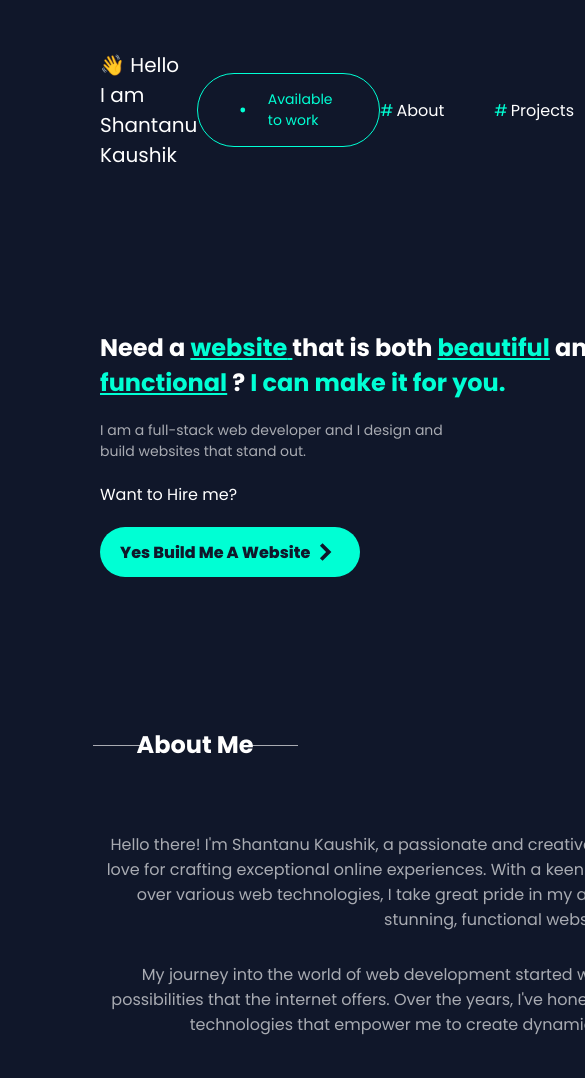
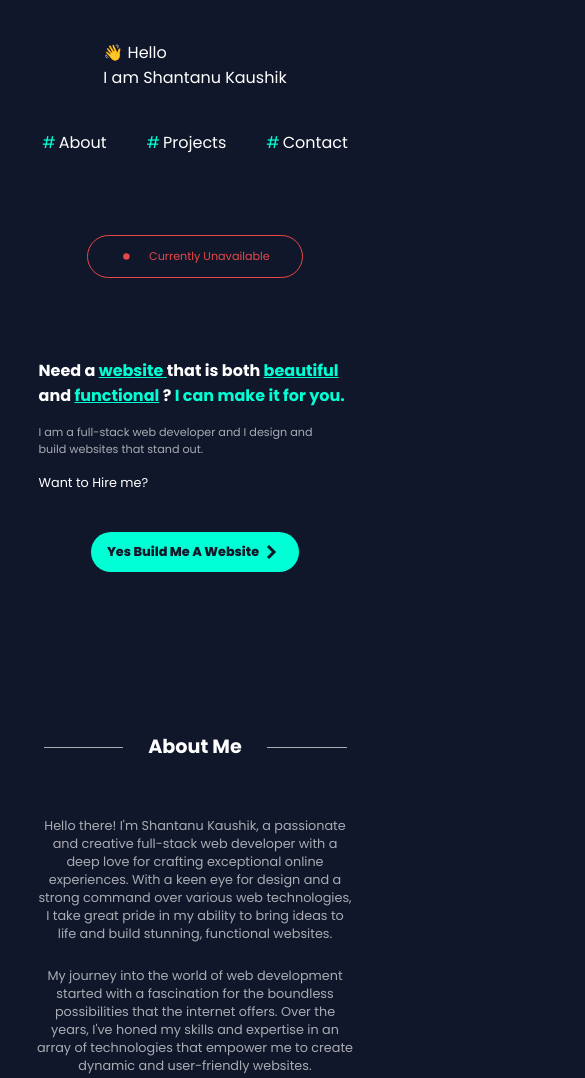
Before and after one commit to Aloneduckling/portfolioV2, a Gatsby site: page / in a window 390 px wide. Shown: the top 1078 px of the page, 585 px wide, since content can reach past the window. Built offline with nearby package versions, Linux system fonts and the light colour scheme; Gatsby itself is replaced by a stand-in of ours.

Commit message:
responsive done

```diff
--- a/src/pages/index.js
+++ b/src/pages/index.js
@@ -16,17 +16,23 @@ const IndexPage = () => {
                         <span className='top-hello'>👋 Hello</span>
                         <p className='top-intro'>I am Shantanu Kaushik</p>
                     </div>
-                    <Availablebtn isAvailable={true} />
+                    <Availablebtn isAvailable={false} />
                     <div>
                         <ul className='top-nav'>
-                            <li className='top-nav-item'>About</li>
-                            <li className='top-nav-item'>Projects</li>
-                            <li className='top-nav-item'>contact</li>
+                            <li className='top-nav-item' href='#about'>
+                                <a href='#about'>About</a>
+                            </li>
+                            <li className='top-nav-item' href='#projects'>
+                                <a href='#projects'>Projects</a>
+                            </li>
+                            <li className='top-nav-item' href='#contact'>
+                                <a href='#contact'>Contact</a>
+                            </li>
                         </ul>
                     </div>
                 </nav>
 
-                <Availablebtn isAvailable={true} cls={'ava-btn--2'}/>
+                <Availablebtn isAvailable={false} cls={"ava-btn--2"} />
 
                 <header className='hero'>
                     <div className='hero-cta'>
@@ -56,15 +62,15 @@ const IndexPage = () => {
 
                         <p className='font-base mb-2rem'>Want to Hire me?</p>
 
-                        <div className='hero-cta-btn'>
+                        <a className='hero-cta-btn' href='#contact'>
                             Yes Build Me A Website{" "}
                             <BiSolidChevronRight className='hero-cta-btn-icon' />
-                        </div>
+                        </a>
                     </div>
                     <img src={heroImage} alt='hero' className='hero-profile' />
                 </header>
 
-                <section className='about-me'>
+                <section className='about-me' id='about'>
                     <h2 className='about-me-heading'>About Me</h2>
 
                     <p className='about-me-p'>
@@ -84,7 +90,7 @@ const IndexPage = () => {
                     </p>
                 </section>
 
-                <section className='projects'>
+                <section className='projects' id='projects'>
                     <h1 className='projects-heading'>My projects</h1>
 
                     <div className='project'>
@@ -220,7 +226,7 @@ const IndexPage = () => {
                     </div>
                 </section>
 
-                <section className='contact'>
+                <section className='contact' id='contact'>
                     <h2 className='contact-heading'>
                         Send me a message
                         <span className='contact-subheading'>
--- a/src/styles/main.scss
+++ b/src/styles/main.scss
@@ -31,6 +31,38 @@ $color-gold: #d9b26e;
 .row-reverse {
     flex-direction: row-reverse;
 }
+//*****************************
+//scroll bar css
+*::-webkit-scrollbar {
+  height: 5px;
+  width: 5px;
+}
+*::-webkit-scrollbar-track {
+  border-radius: 0px;
+  background-color: #10172A;
+}
+
+*::-webkit-scrollbar-track:hover {
+  background-color: #10172A;
+}
+
+*::-webkit-scrollbar-track:active {
+  background-color: #10172A;
+}
+
+*::-webkit-scrollbar-thumb {
+  border-radius: 5px;
+  background-color: #00FFD4;
+}
+
+*::-webkit-scrollbar-thumb:hover {
+  background-color: #00FFD4;
+}
+
+*::-webkit-scrollbar-thumb:active {
+  background-color: #00FFD4;
+}
+
 
 // ****************************
 *,
@@ -43,21 +75,27 @@ $color-gold: #d9b26e;
 
 html {
     font-size: 62.5%;
+    scroll-behavior: smooth ;
+    @media screen and (max-width: 37.5em) {
+        font-size: 50%;
+    }
 }
 
 body {
     font-family: "Poppins", sans-serif;
     box-sizing: border-box;
 
-
     background-color: $color-dark-blue;
     color: white;
 }
 
-.container{
+.container {
     margin: 0 auto;
-    max-width: 188rem;
+    max-width: 90%;
     padding: 0 10rem;
+    @media screen and (max-width: 75em) {
+        padding: 0 2rem;
+    }
 }
 
 .top {
@@ -66,6 +104,11 @@ body {
     align-items: center;
     padding-top: 5rem;
 
+    @media screen and (max-width: 37.5em) {
+        flex-direction: column;
+        gap: 5rem;
+    }
+
     &-greet {
         font-size: 2rem;
     }
@@ -73,9 +116,16 @@ body {
     &-nav {
         list-style-type: none;
         font-size: 1.6rem;
+        @media screen and (max-width: 37.5em) {
+            font-size: 2rem;
+        }
         display: flex;
 
         &-item {
+            a{
+                text-decoration: none;
+                color: inherit;
+            }
             cursor: pointer;
             &:not(:last-child) {
                 margin-right: 5rem;
@@ -104,19 +154,19 @@ body {
     font-size: 1.4rem;
     border: 1px solid white;
     padding: 1.5rem 4rem;
-    border-radius: 100rem;
-
+    border-radius: 10rem;
 
     &-icon {
         font-size: 1.6rem;
         margin-right: 2rem;
     }
+    @media screen and (max-width: 76em) {
+        display: none;
+    }
 }
 
-.ava-btn--2{
-
-
-    margin: 5rem auto;
+.ava-btn--2 {
+    margin: 10rem auto;
     display: flex;
     align-items: center;
 
@@ -126,23 +176,38 @@ body {
     padding: 1.5rem 4rem;
     border-radius: 100rem;
 
-
     &-icon {
         font-size: 1.6rem;
         margin-right: 2rem;
     }
-    display: none;
+
+    @media screen and (min-width: 76em) {
+        display: none;
+    }
 }
 
 .hero {
-    margin-top: 16rem;
     display: flex;
     justify-content: space-between;
+    margin: 20rem auto;
 
-    animation: slide-up 1s;
+    @media screen and (max-width: 37.5em) {
+       margin: 10rem auto;
+    }
 
     &-cta {
+        margin: 0 auto;
+        @media screen and (max-width: 46.25em) {
+            display: flex;
+            flex-direction: column;
+        }
+
         &-primary {
+            @media screen and (max-width: 62.5em) {
+                width: 30ch;
+                font-size: 2rem;
+            }
+
             width: 40ch;
             font-size: 2.4rem;
             margin-bottom: 2rem;
@@ -160,6 +225,11 @@ body {
         }
 
         &-btn {
+            @media screen and (max-width: 46.25em) {
+                margin-top: 3rem;
+                align-self: center;
+            }
+            text-decoration: none;
             cursor: pointer;
 
             padding: 1rem 2rem;
@@ -190,17 +260,24 @@ body {
 
     &-profile {
         height: 100%;
+        @media screen and (max-width: 46.25em) {
+            display: none;
+        }
     }
 }
 
 .about-me {
+    margin: 0 auto;
     margin-top: 15rem;
-
+    @media screen and (max-width: 37.5em) {
+        padding-top: 5rem;
+    }
     &-heading {
         position: relative;
         font-size: 2.4rem;
         text-align: center;
         margin-bottom: 7rem;
+
         &:before {
             content: "";
             position: absolute;
@@ -220,12 +297,55 @@ body {
             height: 1px;
             background-color: $color-muted-white;
         }
+
+        @media screen and (max-width: 67.5em) {
+            &:before {
+                content: "";
+                position: absolute;
+                left: 5rem;
+                top: 50%;
+                width: 25%;
+                height: 1px;
+                background-color: $color-muted-white;
+            }
+
+            &:after {
+                content: "";
+                position: absolute;
+                right: 5rem;
+                top: 50%;
+                width: 25%;
+                height: 1px;
+                background-color: $color-muted-white;
+            }
+        }
+        @media screen and (max-width: 37.5em) {
+            &:before {
+                content: "";
+                position: absolute;
+                left: 1rem;
+                top: 50%;
+                width: 25%;
+                height: 1px;
+                background-color: $color-muted-white;
+            }
+
+            &:after {
+                content: "";
+                position: absolute;
+                right: 1rem;
+                top: 50%;
+                width: 25%;
+                height: 1px;
+                background-color: $color-muted-white;
+            }
+        }
     }
 
     &-p {
         margin: 0 auto;
         margin-top: 3rem;
-        width: 80ch;
+        max-width: 80ch;
 
         font-size: 1.6rem;
         color: $color-muted-white;
@@ -235,7 +355,13 @@ body {
 }
 
 .projects {
+    margin: 0 auto;
     margin-top: 20rem;
+    @media screen and (max-width: 37.5em) {
+        padding-top: 5rem;
+        flex-direction: column;
+        margin-top: 10rem;
+    }
     &-heading {
         font-size: 2.4rem;
         font-weight: 700;
@@ -246,8 +372,21 @@ body {
         justify-content: space-between;
         align-items: center;
 
+        @media screen and (max-width: 75em) {
+            margin: 0 auto;
+            flex-direction: column;
+            gap: 5rem;
+            background-color: rgba($color-box, 0.3);
+            padding: 5rem;
+            border-radius: 1rem;
+            box-shadow: 0 4px 4px rgba(0, 0, 0, 0.2);
+        }
+
         &:not(:last-child) {
             margin-bottom: 15rem;
+            @media screen and (max-width: 37.5em) {
+                margin-bottom: 10rem;
+            }
         }
 
         &-details {
@@ -258,29 +397,41 @@ body {
         &-title {
             font-size: 2rem;
             color: $color-blue;
+
+            @media screen and (max-width: 75em) {
+                font-size: 3rem;
+            }
         }
 
         &-tech_stack-list {
             list-style-type: none;
             display: flex;
             justify-content: space-between;
-            flex-wrap: wrap;
+
             max-width: 50rem;
             font-size: 1.2rem;
             color: $color-gold;
 
+            @media screen and (max-width: 37.5em) {
+                width: 100%;
+                flex-wrap: wrap;
+                justify-content: flex-start;
+            }
+
             &-item {
                 padding: 0.5rem 2rem;
-                margin-top: 2rem;
                 background-color: $color-box;
                 border-radius: 0.5rem;
                 box-shadow: 0 4px 4px rgba(0, 0, 0, 0.2);
+
+                @media screen and (max-width: 37.5em) {
+                    margin: 1rem;
+                }
             }
         }
 
         &-link {
-            margin-top: 2rem;
-            margin-bottom: 2rem;
+            margin: 2rem 0;
             &__svg {
                 font-size: 2.5rem;
                 margin-right: 3rem;
@@ -291,7 +442,7 @@ body {
         &-description {
             font-size: 1.4rem;
             color: $color-muted-white;
-            width: 80ch;
+            max-width: 80ch;
             padding: 1rem 3rem;
             background-color: $color-box;
             box-shadow: 0 4px 4px rgba(0, 0, 0, 0.2);
@@ -299,58 +450,70 @@ body {
         }
 
         &-image {
+            @media screen and (max-width: 37.5em) {
+                width: 50%;
+            }
         }
     }
 }
 
-.contact{
+.contact {
     margin: 15rem auto 0 auto;
     max-width: 50%;
 
-    &-heading{
+
+    @media screen and (max-width: 67.5em) {
+        max-width: 80%;
+    }
+
+    @media screen and (max-width: 37.5em) {
+        max-width: 100%;
+        padding-top: 5rem;
+    }
+
+    &-heading {
         font-size: 2.4rem;
         display: flex;
         flex-direction: column;
     }
 
-    &-subheading{
+    &-subheading {
         font-size: 1.4rem;
         color: $color-muted-white;
         font-weight: 300;
     }
 
-    &-form{
+    &-form {
         margin: 5rem auto;
 
-
-        &-group{
+        &-group {
             font-size: 1.6rem;
             display: flex;
             flex-direction: column;
             color: $color-blue;
 
-            &:not(:last-child){
+            &:not(:last-child) {
                 margin-bottom: 2.5rem;
             }
 
-            .form-input{
+            .form-input {
                 font-family: inherit;
                 font-size: 1.6rem;
                 border: 2px solid transparent;
                 background-color: $color-box;
                 padding: 1rem;
-                border-radius: .5rem;
+                border-radius: 0.5rem;
                 outline: none;
                 caret-color: $color-blue;
                 color: white;
 
-                &:focus{
+                &:focus {
                     border: 2px solid $color-blue;
                 }
             }
         }
 
-        .submit{
+        .submit {
             cursor: pointer;
 
             font-size: 1.6rem;
@@ -361,29 +524,33 @@ body {
             padding: 1rem 3rem;
             border-radius: 1rem;
 
-            &:hover{
-                background-color: lighten($color-dark-blue, $amount: 10)
+            &:hover {
+                background-color: lighten($color-dark-blue, $amount: 10);
             }
         }
-
     }
-
 }
 
-.footer{
+.footer {
     display: flex;
     justify-content: space-between;
     align-items: center;
 
-    padding: 10rem 10rem 5rem 10rem;
+    padding: 10rem;
     border-top: 1px solid white;
 
-    &-left{
-        &-name{
+    @media screen and (max-width: 37.5em) {
+        flex-direction: column-reverse;
+        padding: 5rem;
+        gap: 5rem;
+    }
+
+    &-left {
+        &-name {
             font-size: 2.4rem;
         }
 
-        &-subtext{
+        &-subtext {
             font-size: 1.4rem;
             font-weight: 300;
             display: flex;
@@ -391,28 +558,28 @@ body {
             margin-bottom: 2.5rem;
         }
 
-        &-heart{
+        &-heart {
             color: $color-red;
-            margin-left: .5rem;
+            margin-left: 0.5rem;
         }
 
-        &-icon-tray{
+        &-icon-tray {
             display: flex;
             font-size: 2.4rem;
         }
 
-        &-link{
+        &-link {
             color: $color-gold;
-            &:not(:last-child){
+            &:not(:last-child) {
                 margin-right: 2rem;
             }
         }
     }
 
-    &-right{
+    &-right {
         font-size: 1.6rem;
 
-        &-btn{
+        &-btn {
             text-decoration: none;
             color: $color-gold;
 
@@ -421,13 +588,12 @@ body {
             padding: 1rem 5rem;
             border-radius: 10rem;
 
-            &:hover{
-                background-color: rgba($color-gold, .1)
+            &:hover {
+                background-color: rgba($color-gold, 0.1);
             }
         }
     }
 }
-
 
 //******************************************************
 //animations
```
